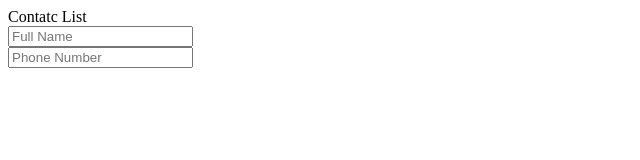
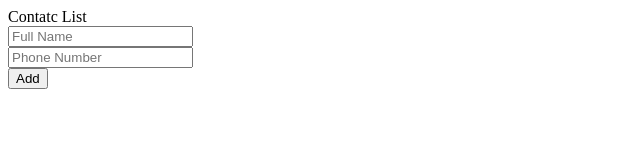
Before and after one commit to mustafasrbs/phone-directory-react, a React (Create React App) app: page / in a window 1280 px wide. Shown: the top 160 px of the page, without its empty margins (0-640 px from the left). Built offline with nearby package versions, Linux system fonts and the light colour scheme.

Commit message:
button add

```diff
--- a/src/components/Contatcs/Form/index.js
+++ b/src/components/Contatcs/Form/index.js
@@ -10,7 +10,9 @@ function Form() {
         <div>
             <input name='phone_number' placeholder='Phone Number' />
         </div>
-
+        <div>
+            <button>Add</button>
+        </div>
     </div>
   )
 }
```
